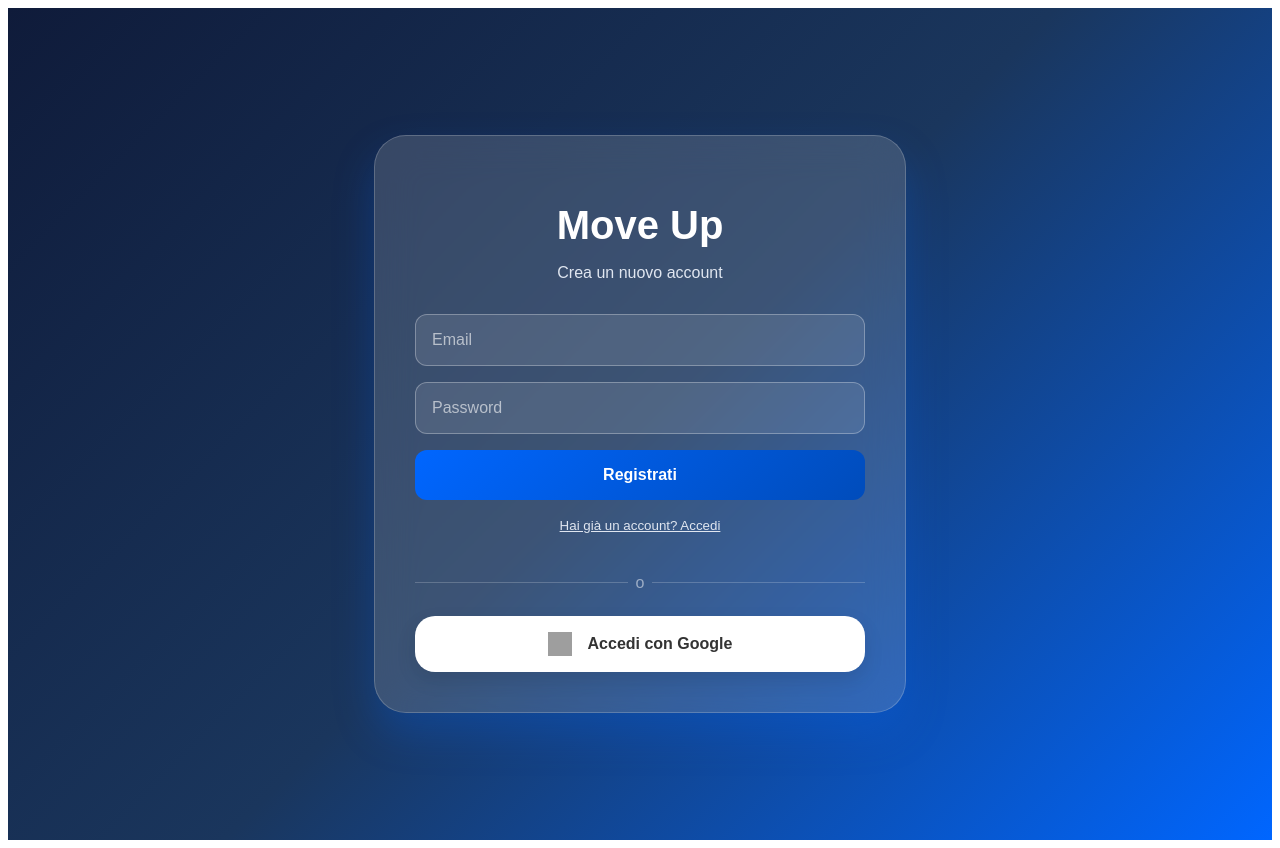
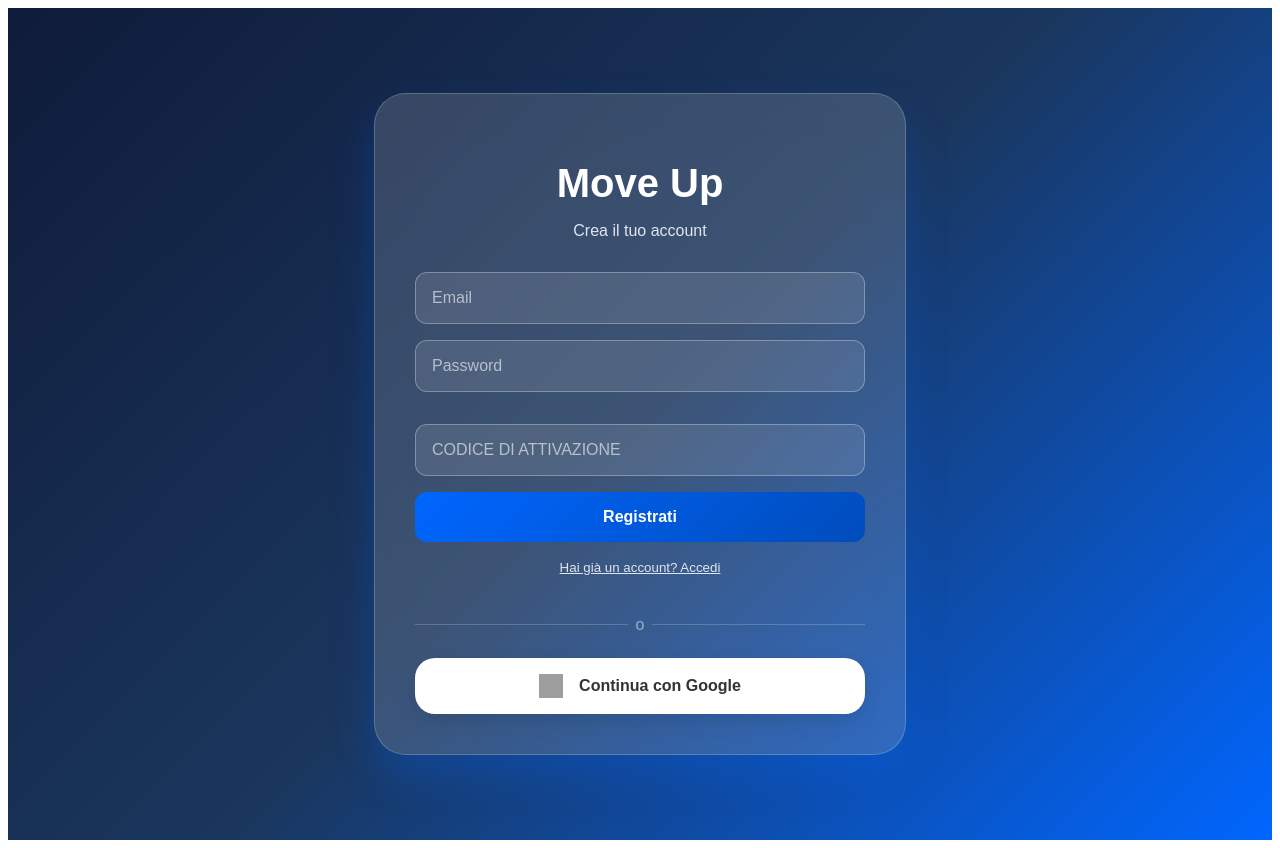
Before and after one commit to javierscordamaglia-crypto/Movepu, a React (Vite) app: page / in a window 1280 px wide. Both pictures are taken after a click on the button "Non hai un account? Registrati". Built offline with nearby package versions, Linux system fonts and the light colour scheme; no server answers; grey boxes are pictures that could not be loaded.

Commit message:
Update LoginPage.jsx

```diff
--- a/src/components/LoginPage.jsx
+++ b/src/components/LoginPage.jsx
@@ -9,10 +9,15 @@
   sendEmailVerification
 } from "firebase/auth";
 
+// --- Codice di Attivazione Unico ---
+// CAMBIA QUESTO CODICE CON QUELLO CHE VUOI USARE
+const MASTER_ACCESS_CODE = "MOVEUP2025";
+
 const Login = ({ setCurrentView, setUserName }) => {
   const [isLoginView, setIsLoginView] = useState(true);
   const [email, setEmail] = useState('');
   const [password, setPassword] = useState('');
+  const [accessCode, setAccessCode] = useState(''); // Stato per il codice di attivazione
   const [error, setError] = useState(null);
   const [loading, setLoading] = useState(null);
   const [verificationSent, setVerificationSent] = useState(false);
@@ -27,7 +32,16 @@
     try {
       const result = await signInWithPopup(auth, provider);
       const user = result.user;
-      if (user) {
+
+      // Controlla se è un nuovo utente Google
+      const isNewUser = result._tokenResponse.isNewUser;
+      if (isNewUser) {
+        // Per i nuovi utenti Google, per ora diamo accesso diretto.
+        // Una logica più complessa richiederebbe un popup per inserire il codice.
+        setUserName(user.displayName || user.email?.split('@')[0] || 'Atleta');
+        setCurrentView('dashboard');
+      } else {
+        // Utente già esistente, accesso diretto
         setUserName(user.displayName || user.email?.split('@')[0] || 'Atleta');
         setCurrentView('dashboard');
       }
@@ -41,7 +55,7 @@
 
   // Gestisce il login/registrazione con Email e Password
   const handleEmailAuth = async (e) => {
-    e.preventDefault(); // Previene il ricaricamento della pagina
+    e.preventDefault();
     setLoading('email');
     setError(null);
     setVerificationSent(false);
@@ -51,34 +65,37 @@
       if (isLoginView) {
         // --- Accesso ---
         await signInWithEmailAndPassword(auth, email, password);
-        // Il listener in App.jsx gestirà il reindirizzamento
       } else {
         // --- Registrazione ---
+        // 1. Controlla il codice di attivazione
+        if (accessCode.toUpperCase() !== MASTER_ACCESS_CODE) {
+            throw new Error("Codice di Attivazione non valido.");
+        }
+
+        // 2. Se il codice è valido, crea l'utente
         const userCredential = await createUserWithEmailAndPassword(auth, email, password);
-        // Invia l'email di verifica
         await sendEmailVerification(userCredential.user);
-        setVerificationSent(true); // Mostra il messaggio di successo
-        // Il listener in App.jsx gestirà il reindirizzamento alla dashboard
+        setVerificationSent(true);
       }
     } catch (err) {
       let errorMessage = "Si è verificato un errore. Riprova.";
+      if (err.message === "Codice di Attivazione non valido.") {
+          errorMessage = err.message;
+      } else {
          switch (err.code) {
             case 'auth/email-already-in-use':
-          errorMessage = "Questa email è già registrata.";
-          break;
+              errorMessage = "Questa email è già registrata."; break;
             case 'auth/invalid-email':
-          errorMessage = "L'indirizzo email non è valido.";
-          break;
+              errorMessage = "L'indirizzo email non è valido."; break;
             case 'auth/weak-password':
-          errorMessage = "La password deve contenere almeno 6 caratteri.";
-          break;
+              errorMessage = "La password deve contenere almeno 6 caratteri."; break;
             case 'auth/user-not-found':
             case 'auth/wrong-password':
             case 'auth/invalid-credential':
-          errorMessage = "Email o password errati.";
-          break;
+              errorMessage = "Email o password errati."; break;
             default:
               console.error("Errore di autenticazione email:", err);
+          }
       }
       setError(errorMessage);
     } finally {
@@ -155,6 +172,10 @@
             transform: translateY(-2px);
             box-shadow: 0 8px 20px rgba(0, 102, 255, 0.3);
           }
+           .auth-button:disabled {
+            background: #555;
+            cursor: not-allowed;
+           }
           .toggle-button {
             background: none;
             border: none;
@@ -219,6 +240,7 @@
           }
         `}
       </style>
+
       <div className="login-container">
         <motion.div
           initial={{ opacity: 0, scale: 0.9 }}
@@ -227,7 +249,7 @@
           className="login-card"
         >
           <h1 className="login-title">Move Up</h1>
-          <p className="login-subtitle">{isLoginView ? 'Accedi per continuare' : 'Crea un nuovo account'}</p>
+          <p className="login-subtitle">{isLoginView ? 'Accedi per continuare' : 'Crea il tuo account'}</p>
 
           <AnimatePresence mode="wait">
             <motion.div
@@ -254,6 +276,22 @@
                   className="auth-input"
                   required
                 />
+                {/* --- NUOVO CAMPO VISIBILE SOLO IN REGISTRAZIONE --- */}
+                {!isLoginView && (
+                    <motion.input
+                        key="accessCode"
+                        type="text"
+                        placeholder="Codice di Attivazione"
+                        value={accessCode}
+                        onChange={(e) => setAccessCode(e.target.value)}
+                        className="auth-input"
+                        required
+                        style={{ textTransform: 'uppercase' }}
+                        initial={{ opacity: 0, height: 0, marginTop: 0 }}
+                        animate={{ opacity: 1, height: 'auto', marginTop: '1rem' }}
+                        exit={{ opacity: 0, height: 0, marginTop: 0 }}
+                    />
+                )}
                 <motion.button
                   type="submit"
                   disabled={loading === 'email'}
@@ -272,7 +310,7 @@
           </button>
 
           {error && <div className="feedback-message error">{error}</div>}
-          {verificationSent && <div className="feedback-message success">Registrazione completata! Controlla la tua casella di posta per l'email di verifica.</div>}
+          {verificationSent && <div className="feedback-message success">Account creato! Controlla la tua casella di posta per l'email di verifica.</div>}
 
           <div className="separator">o</div>
 
@@ -284,7 +322,7 @@
             className="google-login-button"
           >
             <img src="https://upload.wikimedia.org/wikipedia/commons/c/c1/Google_%22G%22_logo.svg" alt="Google Icon" className="google-icon" />
-            {loading === 'google' ? 'Caricamento...' : 'Accedi con Google'}
+            {loading === 'google' ? 'Caricamento...' : 'Continua con Google'}
           </motion.button>
         </motion.div>
       </div>
```
Lines whose indentation alone changed are shown as unchanged.
